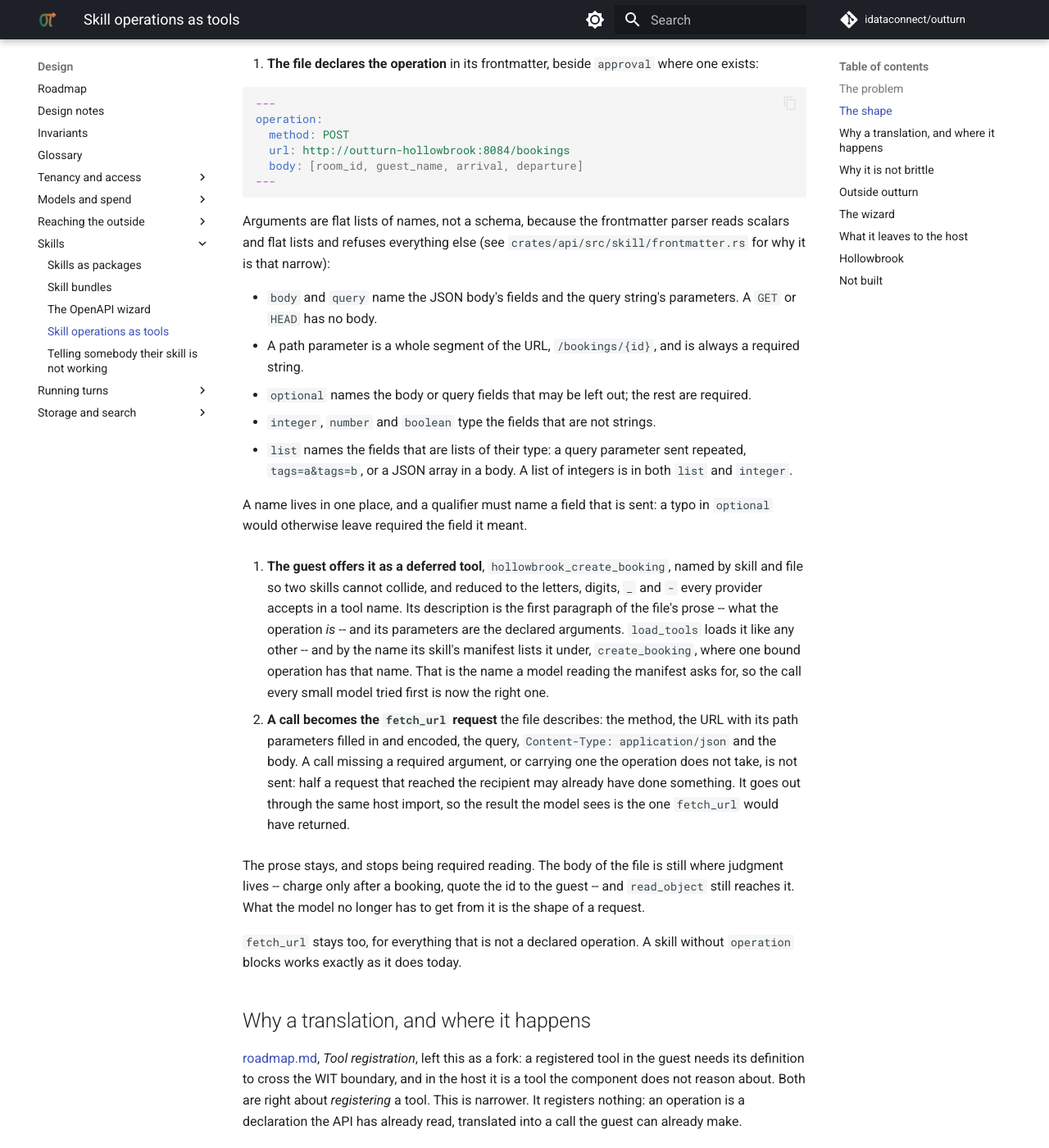
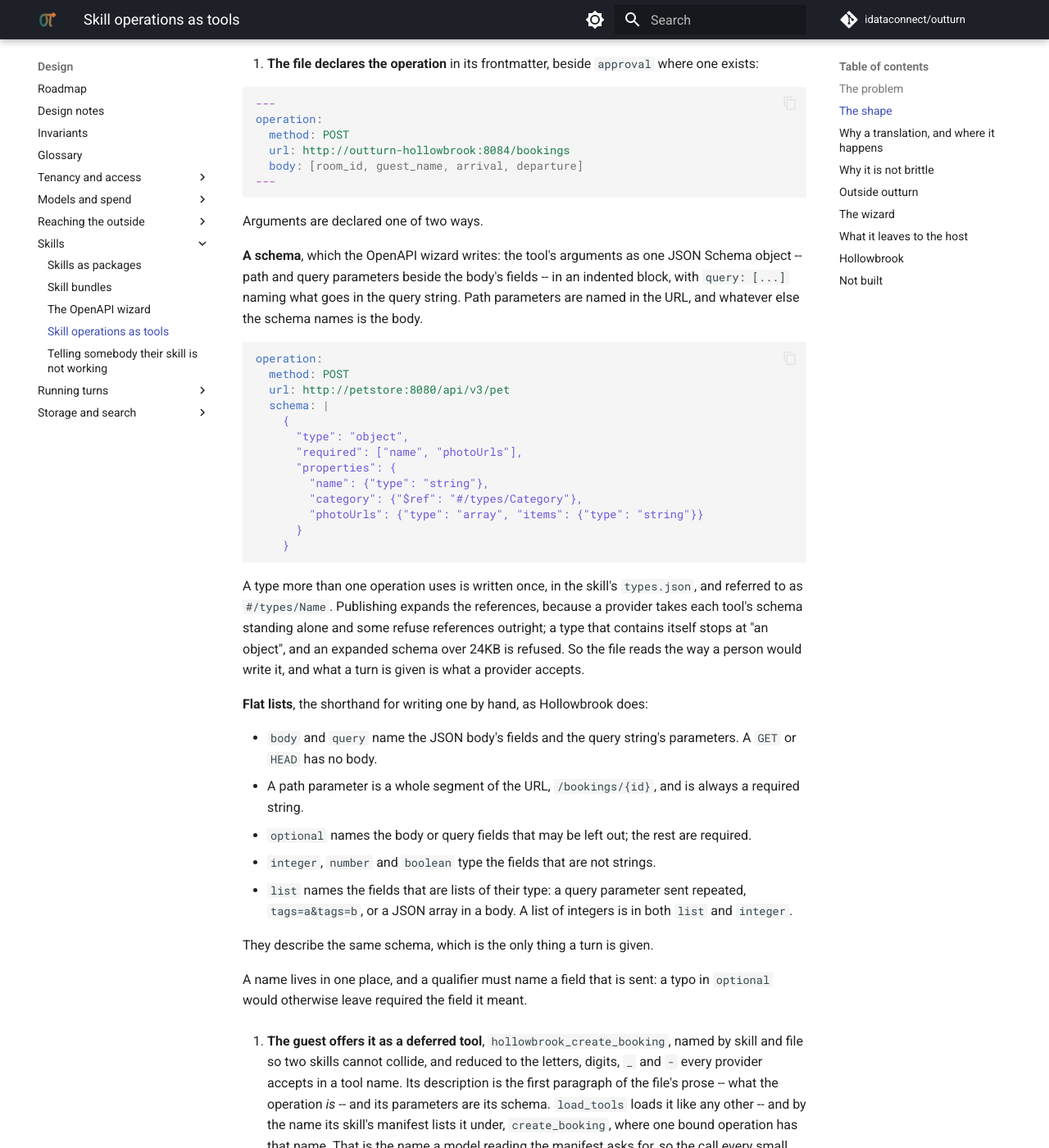
Before and after one commit to idataconnect/outturn, an MkDocs documentation site: the page built from docs/skill-operations.md, in a window 1280 px wide and 1400 px high, scrolled down 1049 px. Shown: the whole window at 82% size. Built offline with MkDocs 1.6.1 and Material for MkDocs 9.7.7, drawn with Linux system fonts in a browser that asks for light colours; comment, search, counter and statistics services are not loaded.

Commit message:
Describe operations declared by schema, and the shared types
Co-Authored-By: Claude Opus 5.5 <noreply@anthropic.com>

````diff
--- a/docs/skill-operations.md
+++ b/docs/skill-operations.md
@@ -48,9 +48,39 @@ An operation is a tool. Its file says what it is, and the guest does the rest:
    ---
    ```
 
-   Arguments are flat lists of names, not a schema, because the frontmatter
-   parser reads scalars and flat lists and refuses everything else (see
-   `crates/api/src/skill/frontmatter.rs` for why it is that narrow):
+   Arguments are declared one of two ways.
+
+   **A schema**, which the OpenAPI wizard writes: the tool's arguments as one
+   JSON Schema object -- path and query parameters beside the body's fields --
+   in an indented block, with `query: [...]` naming what goes in the query
+   string. Path parameters are named in the URL, and whatever else the schema
+   names is the body.
+
+   ```yaml
+   operation:
+     method: POST
+     url: http://petstore:8080/api/v3/pet
+     schema: |
+       {
+         "type": "object",
+         "required": ["name", "photoUrls"],
+         "properties": {
+           "name": {"type": "string"},
+           "category": {"$ref": "#/types/Category"},
+           "photoUrls": {"type": "array", "items": {"type": "string"}}
+         }
+       }
+   ```
+
+   A type more than one operation uses is written once, in the skill's
+   `types.json`, and referred to as `#/types/Name`. Publishing expands the
+   references, because a provider takes each tool's schema standing alone and
+   some refuse references outright; a type that contains itself stops at "an
+   object", and an expanded schema over 24KB is refused. So the file reads the
+   way a person would write it, and what a turn is given is what a provider
+   accepts.
+
+   **Flat lists**, the shorthand for writing one by hand, as Hollowbrook does:
 
    - `body` and `query` name the JSON body's fields and the query string's
      parameters. A `GET` or `HEAD` has no body.
@@ -63,6 +93,8 @@ An operation is a tool. Its file says what it is, and the guest does the rest:
      sent repeated, `tags=a&tags=b`, or a JSON array in a body. A list of
      integers is in both `list` and `integer`.
 
+   They describe the same schema, which is the only thing a turn is given.
+
    A name lives in one place, and a qualifier must name a field that is sent:
    a typo in `optional` would otherwise leave required the field it meant.
 
@@ -70,7 +102,7 @@ An operation is a tool. Its file says what it is, and the guest does the rest:
    named by skill and file so two skills cannot collide, and reduced to the
    letters, digits, `_` and `-` every provider accepts in a tool name. Its description
    is the first paragraph of the file's prose -- what the operation *is* -- and
-   its parameters are the declared arguments. `load_tools` loads it like any
+   its parameters are its schema. `load_tools` loads it like any
    other -- and by the name its skill's manifest lists it under,
    `create_booking`, where one bound operation has that name. That is the
    name a model reading the manifest asks for, so the call every small model
````
Also changed, not shown: docs/openapi-wizard.md (+12 -10 lines).
